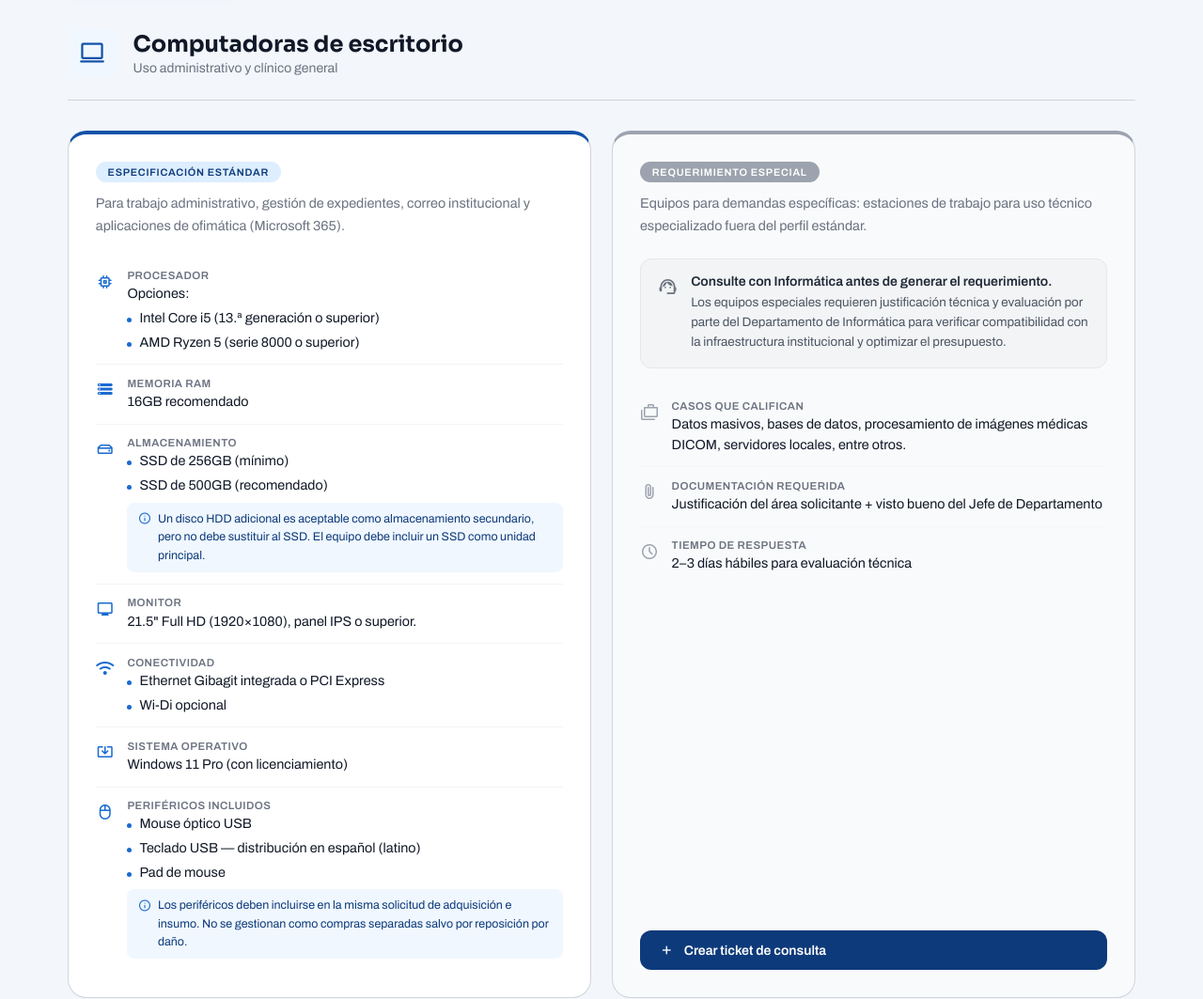
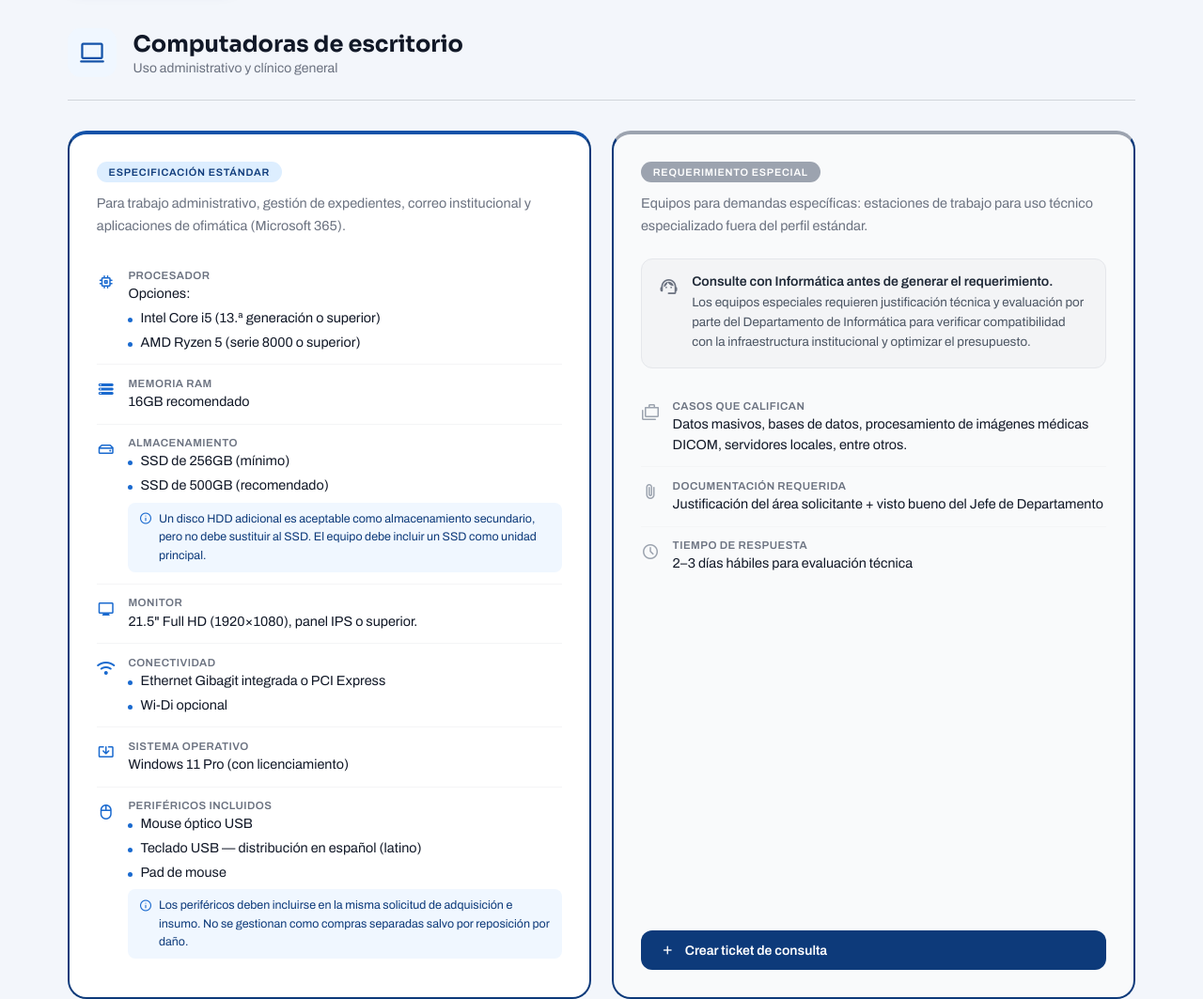
Before and after one commit to soporte-hrner/soporte.hrner, a plain HTML site: page guias-tecnicas.html in a window 1280 px wide. Shown: the part 960-2023 px from the top of the page at 94% size. Drawn offline with nearby package versions, Linux system fonts and the light colour scheme.

Commit message:
Update guias.css

```diff
--- a/css/guias.css
+++ b/css/guias.css
@@ -197,7 +197,7 @@
   flex-direction: column;
   gap: 1.4rem;
 
-  border: 1.5px solid var(--neutral-300);
+  border: 2px solid var(--blue-800);
   background: var(--white);
 }
 
```
